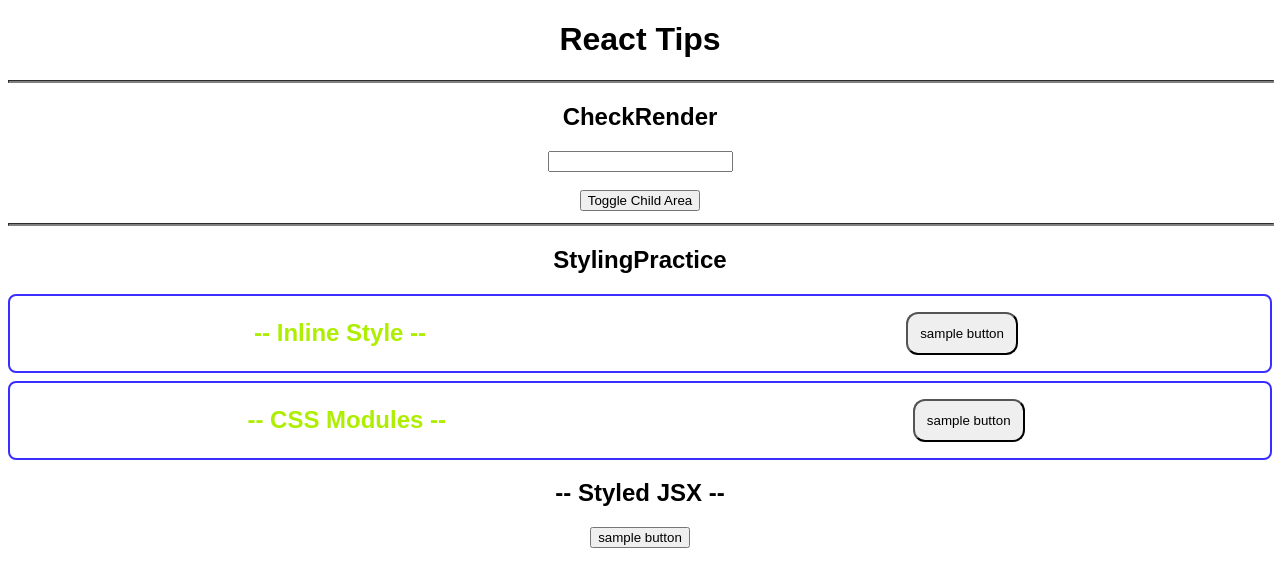
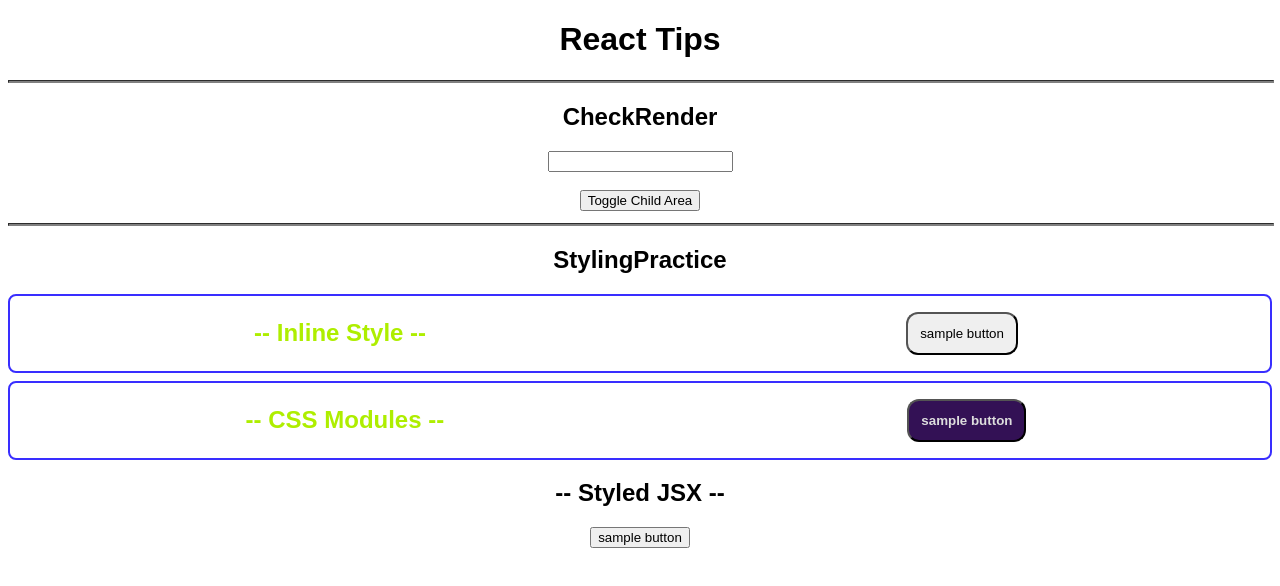
Before and after one commit to sota0121/codesandbox-react-tips, a React (Create React App) app: page / in a window 1280 px wide. In both pictures the pointer is over the button 968 px from the left and 420 px from the top of the page. Shown: the top 586 px of the page. Built offline with nearby package versions, Linux system fonts and the light colour scheme.

Commit message:
add hover to CssModules.module.scss

```diff
--- a/src/components/StylingPractice/CssModules.module.scss
+++ b/src/components/StylingPractice/CssModules.module.scss
@@ -18,3 +18,9 @@
   margin: 8px;
   padding: 12px;
 }
+
+.button:hover {
+  background-color: #331155;
+  color: #dddddd;
+  font-weight: bold;
+}
--- a/src/components/StylingPractice/StyledJsx.jsx
+++ b/src/components/StylingPractice/StyledJsx.jsx
@@ -1,6 +1,7 @@
 import React from "react";
 
 export const StyledJsx = (props) => {
+  //
   return (
     <>
       <div>
```
